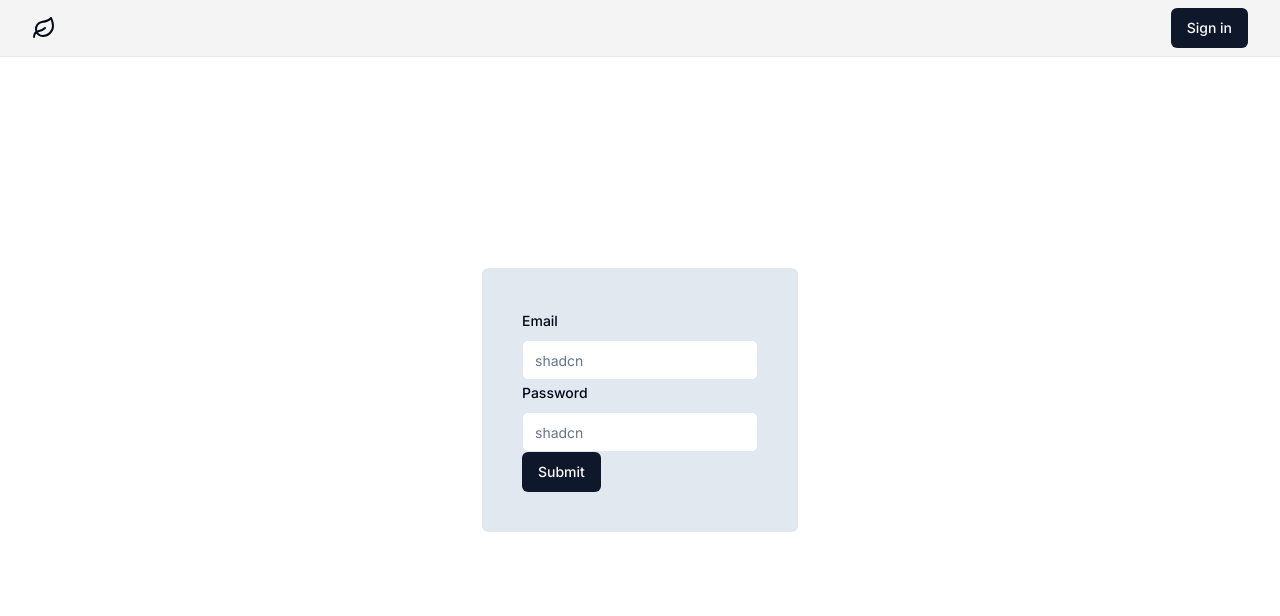
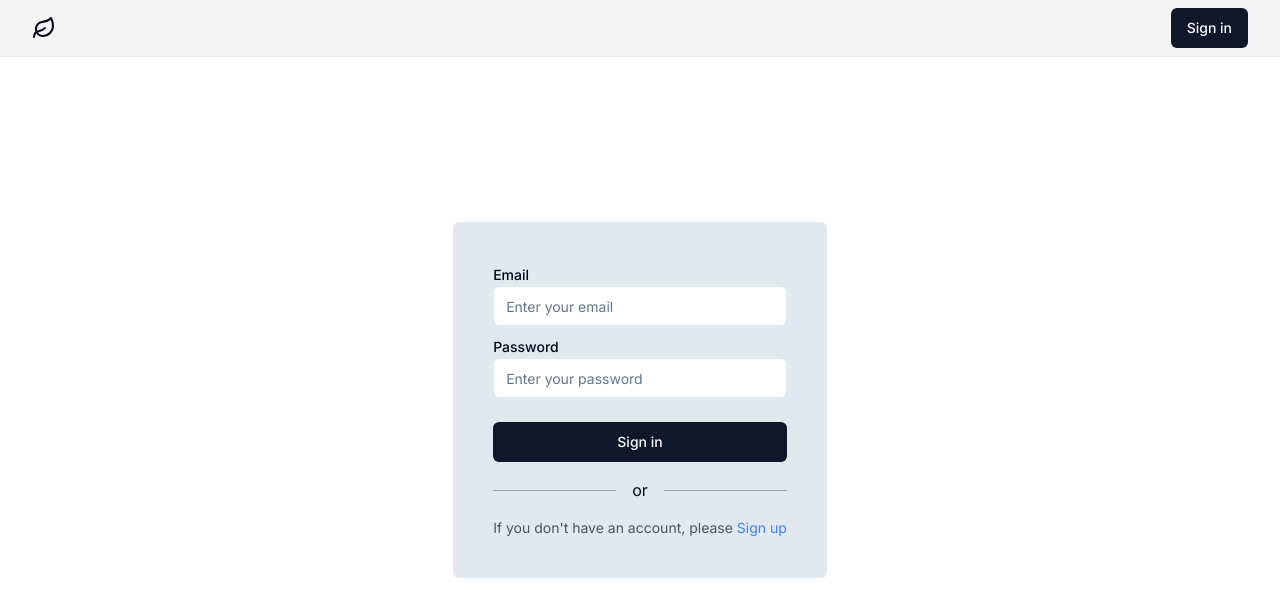
Before and after one commit to DaviJat/life, a Next.js app: page /sign-in in a window 1280 px wide. Shown: the top 616 px of the page. Built offline with nearby package versions, Linux system fonts and the light colour scheme.

Commit message:
Validação inicial com zod

```diff
--- a/src/components/form/SignInForm.tsx
+++ b/src/components/form/SignInForm.tsx
@@ -1,6 +1,7 @@
 'use client';
 
 import { zodResolver } from '@hookform/resolvers/zod';
+import Link from 'next/link';
 import { useForm } from 'react-hook-form';
 import { z } from 'zod';
 
@@ -16,8 +17,16 @@ import {
 import { Input } from '../ui/input';
 
 const FormSchema = z.object({
-  email: z.string(),
-  password: z.string(),
+  email: z
+    .string({
+      required_error: 'Email is required',
+    })
+    .email('Invalid email'),
+  password: z
+    .string({
+      required_error: 'Password is required',
+    })
+    .min(8, 'Password must have than 8 characters'),
 });
 
 const SignInForm = () => {
@@ -25,13 +34,14 @@ const SignInForm = () => {
     resolver: zodResolver(FormSchema),
   });
 
-  const onSubmit = () => {
-    console.log('Form submit');
+  const onSubmit = (values: z.infer<typeof FormSchema>) => {
+    console.log(values);
   };
 
   return (
     <Form {...form}>
       <form onSubmit={form.handleSubmit(onSubmit)} className="w-full">
+        <div className="space-y-2">
           <FormField
             control={form.control}
             name="email"
@@ -39,7 +49,7 @@ const SignInForm = () => {
               <FormItem>
                 <FormLabel>Email</FormLabel>
                 <FormControl>
-                <Input placeholder="shadcn" {...field} />
+                  <Input placeholder="Enter your email" {...field} />
                 </FormControl>
                 <FormMessage />
               </FormItem>
@@ -52,14 +62,26 @@ const SignInForm = () => {
               <FormItem>
                 <FormLabel>Password</FormLabel>
                 <FormControl>
-                <Input placeholder="shadcn" {...field} />
+                  <Input placeholder="Enter your password" {...field} />
                 </FormControl>
                 <FormMessage />
               </FormItem>
             )}
           />
-        <Button type="submit">Submit</Button>
+        </div>
+        <Button className="w-full mt-6" type="submit">
+          Sign in
+        </Button>
       </form>
+      <div className="mx-auto my-4 flex w-full items-center justify-evenly before:mr-4 before:block before:h-px before:flex-grow before:bg-stone-400 after:ml-4 after:block after:h-px after:flex-grow after:bg-stone-400">
+        or
+      </div>
+      <p className="text-center text-sm text-gray-600 mt-2">
+        If you don&apos;t have an account, please&nbsp;
+        <Link className="text-blue-500 hover:underline" href="/sign-up">
+          Sign up
+        </Link>
+      </p>
     </Form>
   );
 };
--- a/src/components/ui/form.tsx
+++ b/src/components/ui/form.tsx
@@ -78,7 +78,7 @@ const FormItem = React.forwardRef<
 
   return (
     <FormItemContext.Provider value={{ id }}>
-      <div ref={ref} className={cn('space-y-2', className)} {...props} />
+      <div ref={ref} className={className} {...props} />
     </FormItemContext.Provider>
   );
 });
@@ -91,12 +91,7 @@ const FormLabel = React.forwardRef<
   const { error, formItemId } = useFormField();
 
   return (
-    <Label
-      ref={ref}
-      className={cn(error && 'text-destructive', className)}
-      htmlFor={formItemId}
-      {...props}
-    />
+    <Label ref={ref} className={className} htmlFor={formItemId} {...props} />
   );
 });
 FormLabel.displayName = 'FormLabel';
```
Also changed, not shown: 1 other file (tests, documents, lock files or other folders). Lines whose indentation alone changed are shown as unchanged.
